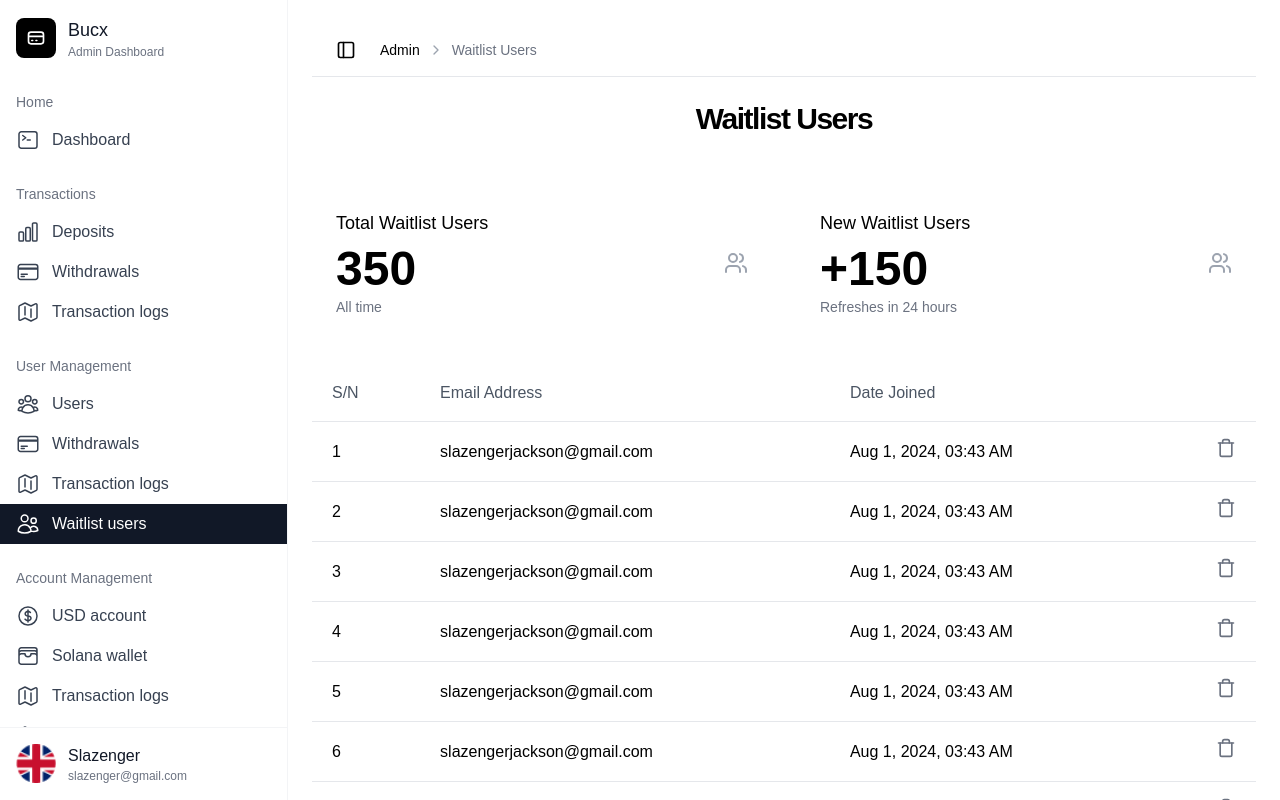
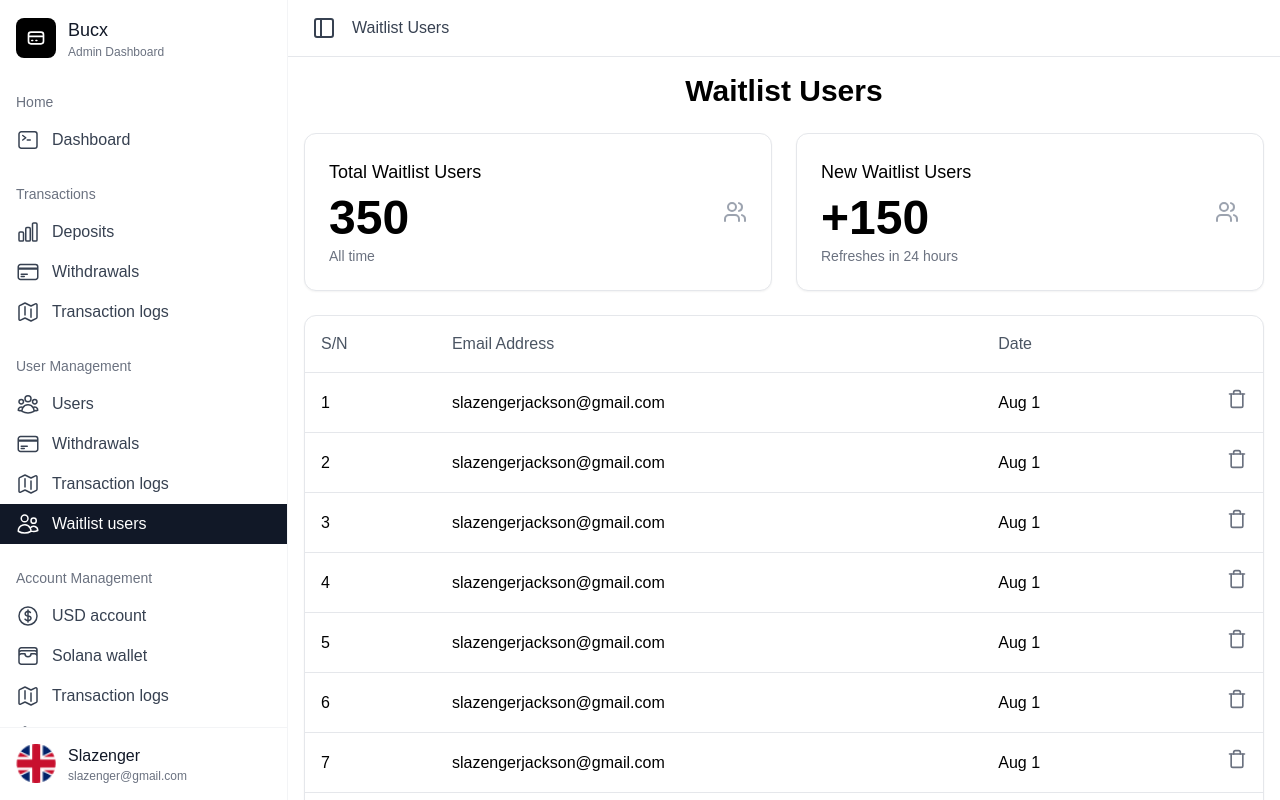
Before and after one commit to ajfred20/bucx, a Next.js app: page /admin/waitlist-users in a window 1280 px wide. Built offline with nearby package versions, Linux system fonts and the light colour scheme; a web font is replaced by a local one.

Commit message:
finna push

```diff
--- a/app/admin/waitlist-users/page.tsx
+++ b/app/admin/waitlist-users/page.tsx
@@ -1,6 +1,6 @@
 "use client";
 
-import React, { useState } from "react";
+import React, { useState, useEffect } from "react";
 import {
   Breadcrumb,
   BreadcrumbItem,
@@ -19,7 +19,24 @@ const WaitlistPage = () => {
   const [page, setPage] = useState(1);
   const [showDeleteModal, setShowDeleteModal] = useState(false);
   const [userToDelete, setUserToDelete] = useState<WaitlistUser | null>(null);
+  const [isMobile, setIsMobile] = useState(false);
   const usersPerPage = 10;
+
+  // Check if mobile on mount and on resize
+  useEffect(() => {
+    const checkIfMobile = () => {
+      setIsMobile(window.innerWidth < 768);
+    };
+
+    // Initial check
+    checkIfMobile();
+
+    // Add resize listener
+    window.addEventListener("resize", checkIfMobile);
+
+    // Clean up
+    return () => window.removeEventListener("resize", checkIfMobile);
+  }, []);
 
   // Mock data - replace with actual API call
   const mockUsers: WaitlistUser[] = Array(350)
@@ -27,7 +44,7 @@ const WaitlistPage = () => {
     .map((_, index) => ({
       id: index + 1,
       email: "slazengerjackson@gmail.com",
-      dateJoined: "Aug 1, 2024, 03:43 AM",
+      dateJoined: "Aug 1",
     }));
 
   const totalUsers = mockUsers.length;
@@ -47,12 +64,9 @@ const WaitlistPage = () => {
   };
 
   const handleDeleteConfirm = () => {
-    // Implement actual delete logic here
     console.log(`Deleting user ${userToDelete?.id}`);
     setShowDeleteModal(false);
     setUserToDelete(null);
-    // Make an API call here
-    // and then refresh user list
   };
 
   const handleCancelDelete = () => {
@@ -60,7 +74,8 @@ const WaitlistPage = () => {
     setUserToDelete(null);
   };
 
-  let collapsed = false;
+  // Get sidebar context
+  let collapsed = true; // Default to collapsed (sidebar hidden)
   let toggleSidebar = () => {};
 
   try {
@@ -72,13 +87,13 @@ const WaitlistPage = () => {
   }
 
   return (
-    <div className="min-h-screen bg-white p-6">
-      {/* Breadcrumb Navigation */}
-      <div className="flex items-center gap-4 mb-6 px-4 py-2 border-b text-black">
+    <div className="min-h-screen bg-white">
+      {/* Top navigation bar with sidebar toggle */}
+      <div className="border-b border-gray-200 py-2 px-4 flex items-center gap-2">
         <button
           onClick={toggleSidebar}
           className="p-2 hover:bg-gray-100 rounded-lg"
-          aria-label={collapsed ? "Expand sidebar" : "Collapse sidebar"}
+          aria-label={collapsed ? "Show sidebar" : "Hide sidebar"}
         >
           <svg
             xmlns="http://www.w3.org/2000/svg"
@@ -90,38 +105,34 @@ const WaitlistPage = () => {
             strokeWidth="2"
             strokeLinecap="round"
             strokeLinejoin="round"
-            className="w-5 h-5"
+            className="text-gray-700"
           >
             <rect width="18" height="18" x="3" y="3" rx="2" ry="2" />
             <path d="M9 3v18" />
           </svg>
         </button>
-        <Breadcrumb>
-          <BreadcrumbItem>
-            <BreadcrumbLink href="/admin" className="text-black">
-              Admin
-            </BreadcrumbLink>
-          </BreadcrumbItem>
-          <BreadcrumbItem>
-            <BreadcrumbPage className="text-black">
-              Waitlist Users
-            </BreadcrumbPage>
-          </BreadcrumbItem>
-        </Breadcrumb>
+        <span className="text-gray-700 font-medium">Waitlist Users</span>
       </div>
 
-      <h1 className="text-3xl font-semibold text-black tracking-tighter text-center mb-12">
+      <div className="p-4">
+        <h1 className="text-2xl md:text-3xl font-semibold text-center text-black mb-6">
           Waitlist Users
         </h1>
 
-      <div className="grid grid-cols-1 md:grid-cols-2 gap-6 mb-6">
+        <div className="grid grid-cols-1 md:grid-cols-2 gap-4 md:gap-6 mb-6">
           {/* Total Waitlist Users Card */}
-        <div className="bg-white text-black rounded-xl p-6">
+          <div className="bg-white text-black rounded-xl p-4 md:p-6 shadow-sm border">
             <div className="flex justify-between items-center">
               <div>
-              <h2 className="text-lg font-medium">Total Waitlist Users</h2>
-              <p className="text-5xl font-bold mt-2">350</p>
-              <p className="text-sm text-gray-500 mt-1">All time</p>
+                <h2 className="text-base md:text-lg font-medium">
+                  Total Waitlist Users
+                </h2>
+                <p className="text-4xl md:text-5xl font-bold mt-1 md:mt-2">
+                  350
+                </p>
+                <p className="text-xs md:text-sm text-gray-500 mt-1">
+                  All time
+                </p>
               </div>
               <div className="text-gray-400">
                 <svg
@@ -145,12 +156,16 @@ const WaitlistPage = () => {
           </div>
 
           {/* New Waitlist Users Card */}
-        <div className="bg-white text-black rounded-xl p-6">
+          <div className="bg-white text-black rounded-xl p-4 md:p-6 shadow-sm border">
             <div className="flex justify-between items-center">
               <div>
-              <h2 className="text-lg font-medium">New Waitlist Users</h2>
-              <p className="text-5xl font-bold mt-2">+150</p>
-              <p className="text-sm text-gray-500 mt-1">
+                <h2 className="text-base md:text-lg font-medium">
+                  New Waitlist Users
+                </h2>
+                <p className="text-4xl md:text-5xl font-bold mt-1 md:mt-2">
+                  +150
+                </p>
+                <p className="text-xs md:text-sm text-gray-500 mt-1">
                   Refreshes in 24 hours
                 </p>
               </div>
@@ -177,27 +192,26 @@ const WaitlistPage = () => {
         </div>
 
         {/* Users Table */}
-      <div className="bg-white text-black rounded-xl overflow-hidden">
+        <div className="bg-white text-black rounded-xl overflow-hidden shadow-sm border">
+          <div className="overflow-x-auto">
             <table className="w-full">
               <thead>
                 <tr className="text-left border-b">
-              <th className="py-4 px-5 font-normal text-gray-600">S/N</th>
-              <th className="py-4 px-5 font-normal text-gray-600">
+                  <th className="py-4 px-4 font-normal text-gray-600">S/N</th>
+                  <th className="py-4 px-4 font-normal text-gray-600">
                     Email Address
                   </th>
-              <th className="py-4 px-5 font-normal text-gray-600">
-                Date Joined
-              </th>
-              <th className="py-4 px-5 font-normal text-gray-600"></th>
+                  <th className="py-4 px-4 font-normal text-gray-600">Date</th>
+                  <th className="py-4 px-4 font-normal text-gray-600"></th>
                 </tr>
               </thead>
               <tbody>
                 {currentUsers.map((user) => (
                   <tr key={user.id} className="border-b">
-                <td className="py-4 px-5">{user.id}</td>
-                <td className="py-4 px-5">{user.email}</td>
-                <td className="py-4 px-5">{user.dateJoined}</td>
-                <td className="py-4 px-5 text-right">
+                    <td className="py-4 px-4">{user.id}</td>
+                    <td className="py-4 px-4">{user.email}</td>
+                    <td className="py-4 px-4">{user.dateJoined}</td>
+                    <td className="py-4 px-4 text-right">
                       <button
                         className="text-gray-500 hover:text-gray-800"
                         onClick={() => handleDeleteClick(user)}
@@ -223,6 +237,7 @@ const WaitlistPage = () => {
                 ))}
               </tbody>
             </table>
+          </div>
 
           {/* Pagination */}
           <div className="flex justify-center items-center py-4 border-t">
@@ -240,7 +255,7 @@ const WaitlistPage = () => {
                 ‹
               </button>
               <span className="px-4 text-gray-600">
-              Page {page} of {totalPages}
+                Page {page} of {Math.ceil(totalUsers / usersPerPage)}
               </span>
               <button
                 onClick={() => handlePageChange(page + 1)}
@@ -257,12 +272,13 @@ const WaitlistPage = () => {
             </div>
           </div>
         </div>
+      </div>
 
       {/* Delete Confirmation Modal */}
       {showDeleteModal && (
-        <div className="fixed inset-0 bg-black bg-opacity-30 flex items-center justify-center z-50">
-          <div className="bg-white rounded-lg shadow-lg max-w-md w-full p-6 mx-4">
-            <h2 className="text-2xl font-semibold tracking-tighter mb-4 text-black">
+        <div className="fixed inset-0 bg-black bg-opacity-30 flex items-center justify-center z-50 p-4">
+          <div className="bg-white rounded-lg shadow-lg max-w-md w-full p-6 mx-auto">
+            <h2 className="text-2xl font-semibold mb-4 text-black">
               Confirm Deletion
             </h2>
             <p className="text-gray-600 mb-6">
--- a/app/page.tsx
+++ b/app/page.tsx
@@ -195,6 +195,7 @@ export default function Home() {
                 <span className="text-gray-500 text-base sm:text-lg font-normal">
                   +150
                 </span>
+                <br />
               </span>
               Banking for African Professionals
             </h1>
```
Lines whose indentation alone changed are shown as unchanged.
